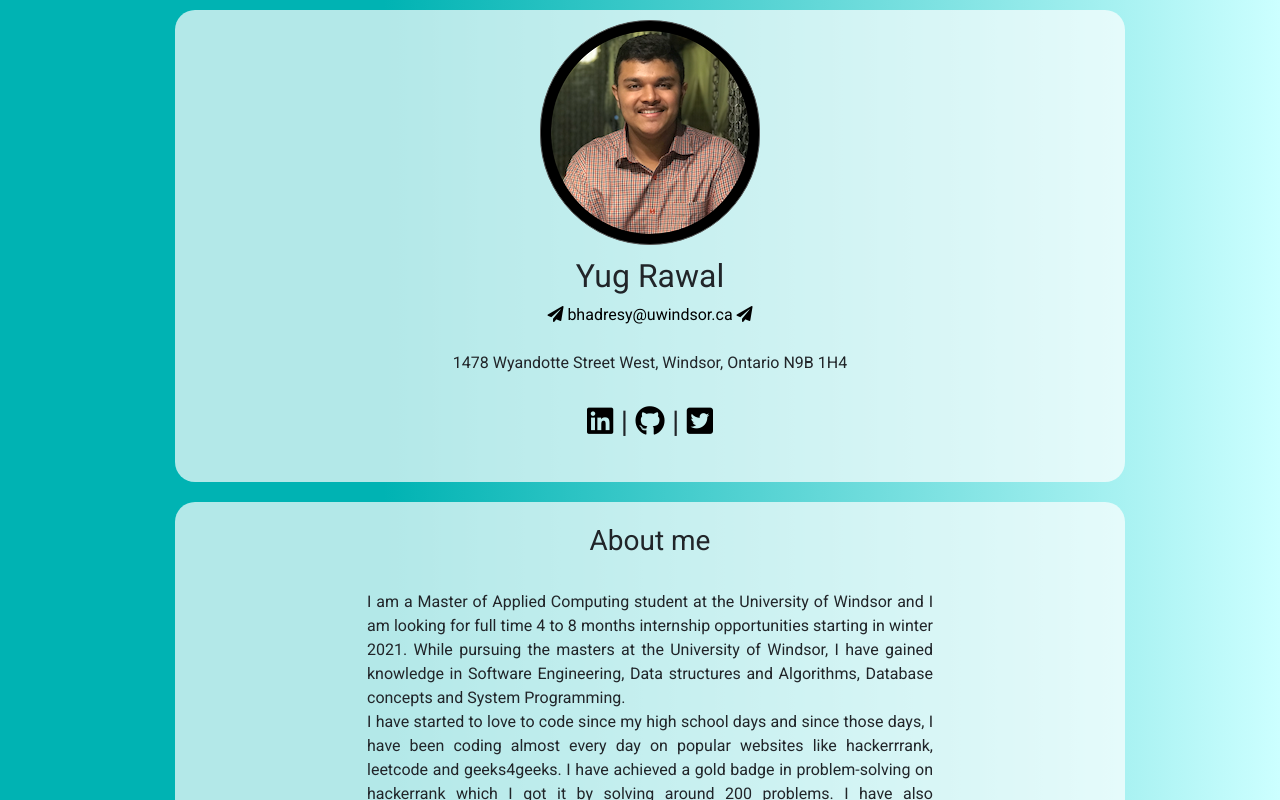
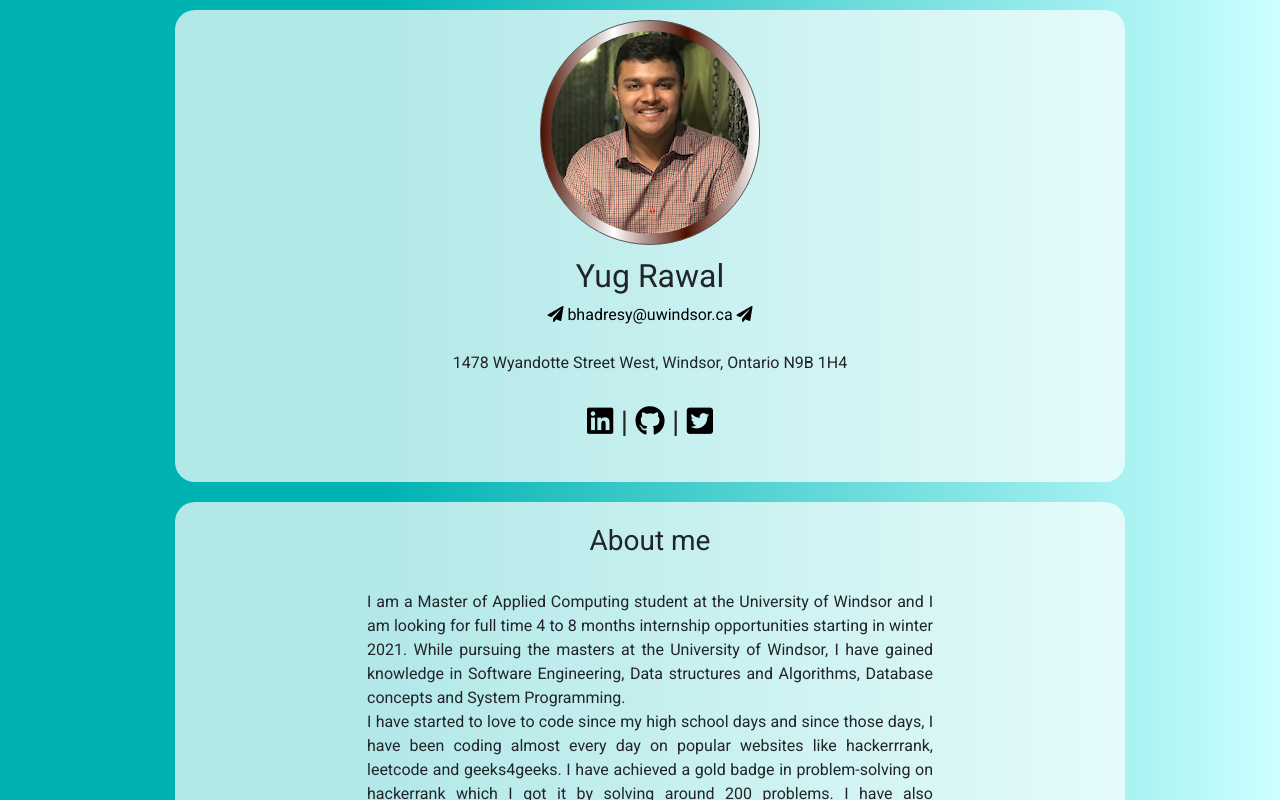
Before and after one commit to yugsalvation/yugsalvation.github.io, a React (Create React App) app: page / in a window 1280 px wide. Shown: the top 800 px of the page. Built offline with nearby package versions, Linux system fonts and the light colour scheme.

Commit message:
aboutmeupd

```diff
--- a/src/components/basicinfo.css
+++ b/src/components/basicinfo.css
@@ -2,7 +2,7 @@
   border: 1px solid #555;
   border-radius: 150px;
   padding: 10px;
-  background-color: black;
+  background-image: linear-gradient(90deg, #4d0f00, #ffffff, #4d0f00, #ffffff);
 }
 .leftside {
   text-align: center;
```
